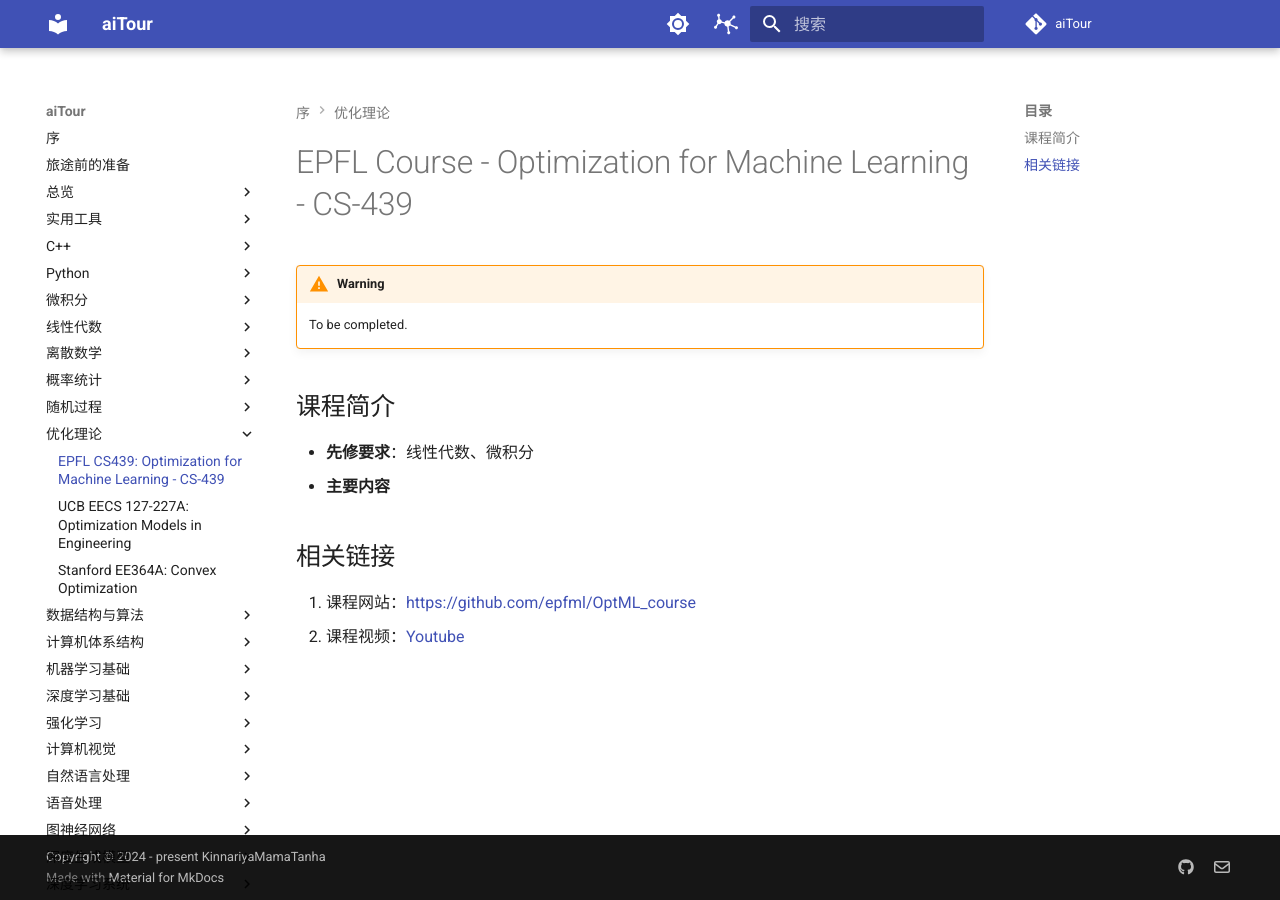
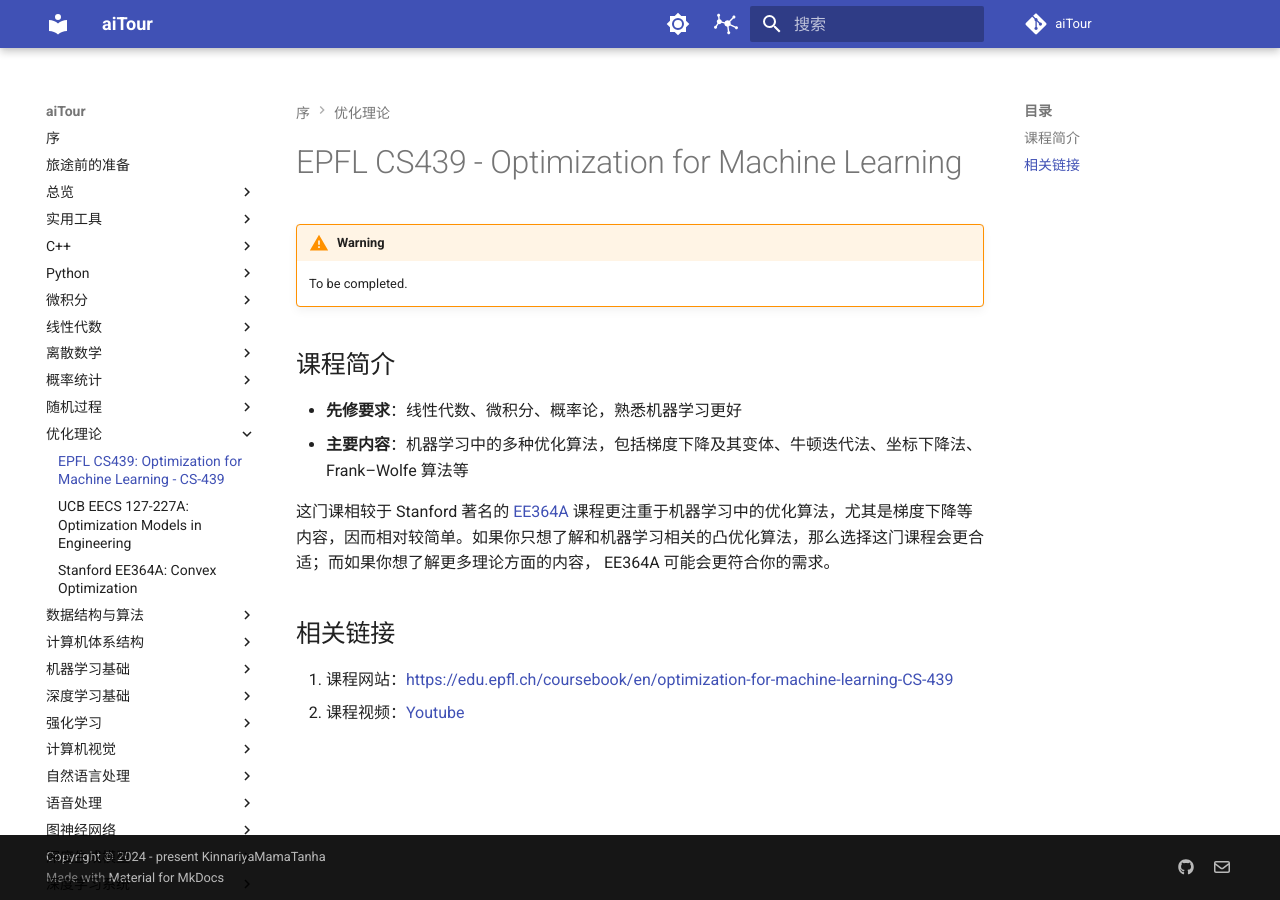
Before and after one commit to KinnariyaMamaTanha/aiTour, an MkDocs documentation site: the page built from docs/optimization/CS439.md, in a window 1280 px wide. Built offline with MkDocs 1.6.1 and Material for MkDocs 9.7.7, drawn with Linux system fonts in a browser that asks for light colours; comment, search, counter and statistics services are not loaded.

Commit message:
Add EPFL CS439

```diff
--- a/docs/optimization/CS439.md
+++ b/docs/optimization/CS439.md
@@ -1,14 +1,16 @@
-# EPFL Course - Optimization for Machine Learning - CS-439
+# EPFL CS439 - Optimization for Machine Learning
 
 !!! warning
     To be completed.
 
 ## 课程简介
 
-- **先修要求**：线性代数、微积分
-- **主要内容**
+- **先修要求**：线性代数、微积分、概率论，熟悉机器学习更好
+- **主要内容**：机器学习中的多种优化算法，包括梯度下降及其变体、牛顿迭代法、坐标下降法、Frank–Wolfe 算法等
+
+这门课相较于 Stanford 著名的 [EE364A](./EE364A.md) 课程更注重于机器学习中的优化算法，尤其是梯度下降等内容，因而相对较简单。如果你只想了解和机器学习相关的凸优化算法，那么选择这门课程会更合适；而如果你想了解更多理论方面的内容， EE364A 可能会更符合你的需求。
 
 ## 相关链接
 
-1. 课程网站：<https://github.com/epfml/OptML_course>
+1. 课程网站：<https://edu.epfl.ch/coursebook/en/optimization-for-machine-learning-CS-439>
 2. 课程视频：[Youtube](https://www.youtube.com/playlist?list=PL4O4bXkI-fAeYrsBqTUYn2xMjJAqlFQzX)
```
